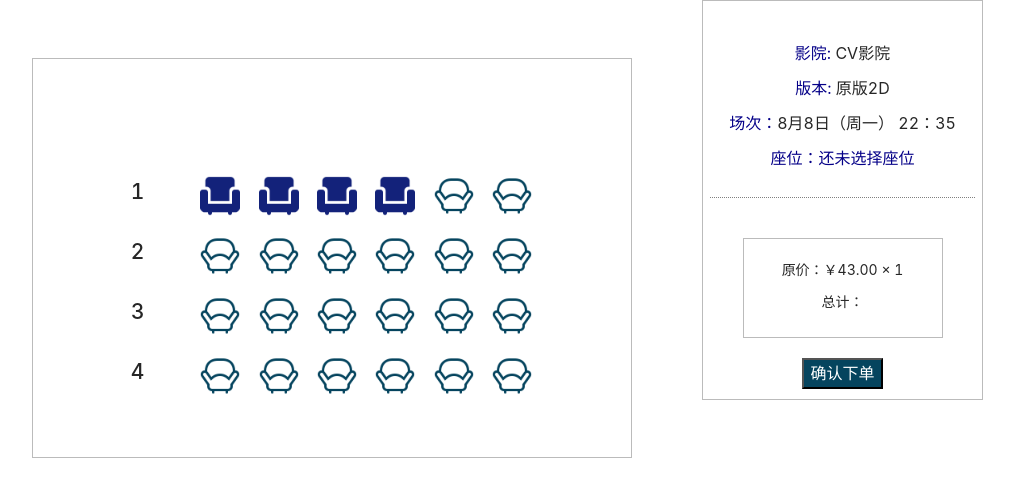
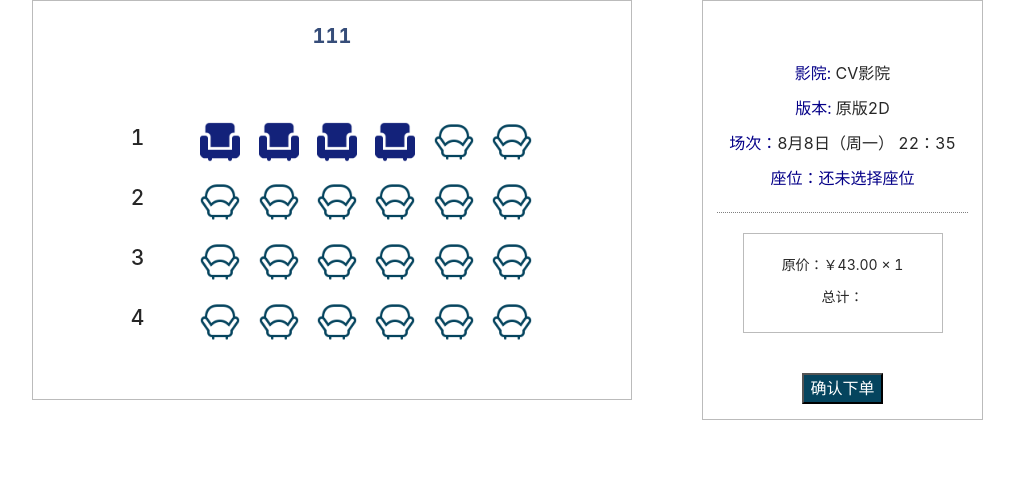
Before and after one commit to AFS-Bootcamp-202207-Class-2-1/IMovieFront, a React app: page /seat in a window 1280 px wide. Shown: the top 496 px of the page, without its empty margins (68-1082 px from the left). Built offline with nearby package versions, Linux system fonts and the light colour scheme.

Commit message:
fix: TicketSelect and SelectSeat

```diff
--- a/src/api/ticketSelect.js
+++ b/src/api/ticketSelect.js
@@ -5,7 +5,7 @@ export const getSessions = (id) => {
 };
 
 export const getSessionSeats = (id) => {
-    return api.get(`/session/${id}`)
+    return api.get(`/seat/${id}`)
 };
 
 export const getMovieDetail = (id) => {
--- a/src/assets/less/SelectSeat.less
+++ b/src/assets/less/SelectSeat.less
@@ -1,6 +1,7 @@
 .seat-wapper {
     width: 1280px;
     margin: 0 auto;
+    display: flex;
     .Seat {
         width: 600px;
         height: 400px;
@@ -12,7 +13,7 @@
         margin-right: 70px;
         .seatBody {
             width: 70%;
-            margin: 107px auto;
+            margin: 60px auto;
         }
         .seat {
             width: 40px;
@@ -23,16 +24,14 @@
 
     .Ticket {
         width: 281px;
-        height: 400px;
         background-color: white;
         text-align: center;
         border: 1px solid rgba(187, 187, 187, 100);
-        display: inline-block;
+        padding: 50px 0px 15px 0px;
         .info {
-            width: 95%;
-            margin: 40px auto;
+            width: 90%;
+            margin: 10px auto;
             border-bottom: dotted 1px grey;
-            padding-bottom: 15px;
             div {
                 margin: 10px auto;
                 font-size: 16px;
@@ -40,12 +39,13 @@
                     color: rgba(5, 0, 136);
                 }
             }
+            padding-bottom: 10px;
         }
         .price {
             width: 200px;
             height: 100px;
             border: 1px solid rgba(187, 187, 187, 100);
-            margin: 0 auto;
+            margin: 20px auto;
             text-align: center;
             padding-top: 20px;
             div {
--- a/src/components/SelectSeat.jsx
+++ b/src/components/SelectSeat.jsx
@@ -8,7 +8,8 @@ import  selected from "../assets/images/select.png"
 import {getSeats} from "../api/login"
 
 
-function SelectSeat() {
+function SelectSeat(props) {
+    console.log(props);
     const [seatList, setSeatList] = useState([{"status":true,"id":"1"},{"status":true,"id":"2"},{"status":true,"id":"3"},{"status":true,"id":"4"},{"status":false,"id":"5","row":1, "col":5},{"status":false,"id":"6","row":1, "col":6},{"status":false,"id":"7"},{"status":false,"id":"8"},{"status":false,"id":"9"},{"status":false,"id":"10"},{"status":false,"id":"11"},{"status":false,"id":"12"},{"status":false,"id":"13"},{"status":false,"id":"14"},{"status":false,"id":"15"},{"status":false,"id":"16"},{"status":false,"id":"17"},{"status":false,"id":"18"},{"status":false,"id":"19"},{"status":false,"id":"20"},{"status":false,"id":"21"},{"status":false,"id":"22"},{"status":false,"id":"23"},{"status":false,"id":"24"}])
     const [seatInfo, setSeatInfo] = useState("还未选择座位")
     const [seatInfoTable,setSeatInfoTable] = useState({})
@@ -24,8 +25,9 @@ function SelectSeat() {
                 console.dir(seatInfoTable);
                 let message = "";
                 Object.keys(seatInfoTable).forEach((key) => {
-                    message +=seatInfoTable[key] + "\n";
+                    message +=seatInfoTable[key] + ", ";
                 })
+                message = message.slice(0,message.length - 2);
                 setSeatInfo(message)
 
             } else {
@@ -45,6 +47,7 @@ function SelectSeat() {
     return (
         <div className='seat-wapper'>
             <div className='Seat'>
+                <div className='title'>111</div>
                 <div className='seatBody'>
                     <Row gutter={[48,48]} align="middle" >
                         <Col span={4} ><h2>1</h2></Col>
@@ -61,7 +64,7 @@ function SelectSeat() {
                         {
                             seatList.map((seat,index) => {
                                 if( index >= 6 && index < 12 ){
-                                    return <Col span={3}><img src={seatList[index].status === false ? unSold : sold} alt="" className='seat' onClick={() => select(index)}/></Col>
+                                    return <Col span={3}><img id={index} src={seatList[index].status === false ? unSold : sold} alt="" className='seat' onClick={() => select(index)}/></Col>
                                 }
                             })
                         }
@@ -71,7 +74,7 @@ function SelectSeat() {
                         {
                            seatList.map((seat,index) => {
                             if( index >= 12 && index < 18 ){
-                                return <Col span={3}><img src={seatList[index].status === false ? unSold : sold} alt="" className='seat' onClick={() => select(index)}/></Col>
+                                return <Col span={3}><img id={index} src={seatList[index].status === false ? unSold : sold} alt="" className='seat' onClick={() => select(index)}/></Col>
                             }
                         })
                         }
@@ -81,13 +84,12 @@ function SelectSeat() {
                         {
                             seatList.map((seat,index) => {
                                 if(index >= 18 && index < 24 ){
-                                    return <Col span={3}><img src={seatList[index].status === false ? unSold : sold} alt="" className='seat' onClick={() => select(index)}/></Col>
+                                    return <Col span={3}><img id={index} src={seatList[index].status === false ? unSold : sold} alt="" className='seat' onClick={() => select(index)}/></Col>
                                 }
                             })
                         }
                     </Row>
                 </div>
-
             </div>
             <div className='Ticket'>
                 <div className='info'>
--- a/src/pages/TicketSelect.jsx
+++ b/src/pages/TicketSelect.jsx
@@ -1,7 +1,7 @@
 import React from 'react';
 import '../assets/less/ticketSession.less'
 import { useState,useEffect } from 'react';
-import { getSessions,getMovieDetail } from '../api/ticketSelect'
+import { getSessions,getMovieDetail,getSessionSeats } from '../api/ticketSelect'
 import { Button,DatePicker } from "antd";
 import SelectSeat from '../components/SelectSeat';
 import { useParams } from 'react-router-dom'
@@ -9,6 +9,7 @@ import { useParams } from 'react-router-dom'
 const TicketSelect = () => {
 
     const [sessionList,setSessionList] = useState([])
+    const [sessionSeats,setSessionSeats] = useState({})
     const [details,setDetails] = useState({})
     const { id } = useParams();
 
@@ -26,9 +27,9 @@ const TicketSelect = () => {
     };
 
     const selectSession = (id) => {
-        getSessions(id).then((response) => {
+        getSessionSeats(id).then((response) => {
             console.log(response.data)
-            setSessionList(response.data)
+            setSessionSeats(response.data)
         })
     }
 
@@ -54,7 +55,7 @@ const TicketSelect = () => {
                     {details.movieScore}
                 </div>
             </div>
-         <SelectSeat />
+         <SelectSeat sessionSeats={sessionSeats}/>
         </div>
     );
 };
```
Lines whose indentation alone changed are shown as unchanged.
